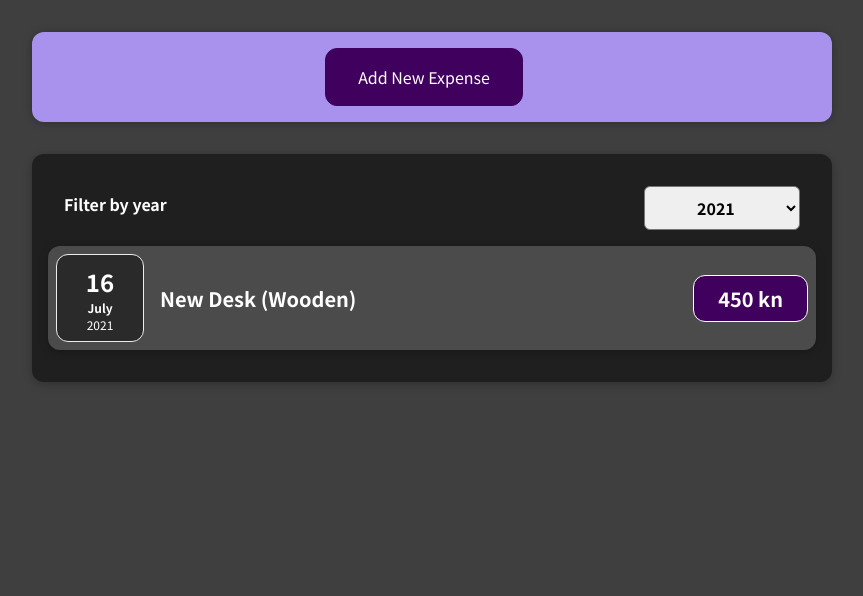
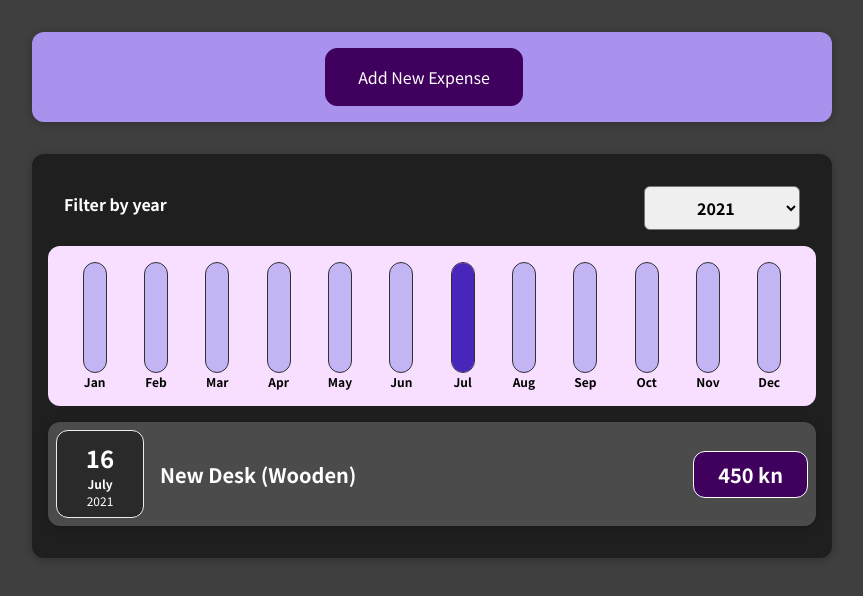
Before and after one commit to HrvojeSimanovic/my_expense_app_react, a React (Create React App) app: page / in a window 1280 px wide. Shown: the top 596 px of the page, without its empty margins (208-1071 px from the left). Built offline with nearby package versions, Linux system fonts and the light colour scheme.

Commit message:
zavrsena chart komponenta

```diff
--- a/src/components/Chart/Chart.js
+++ b/src/components/Chart/Chart.js
@@ -4,13 +4,16 @@
 import "./Chart.css";
 
 const Chart = (props) => {
+  const dataPointValues = props.dataPoints.map((dataPoint) => dataPoint.value);
+  const totalMaximum = Math.max(...dataPointValues);
+
   return (
     <div className="chart">
-      {props.dataPoint.map((dataPoint) => (
+      {props.dataPoints.map((dataPoint) => (
         <ChartBar
           key={dataPoint.label}
           value={dataPoint.value}
-          maxValue={null}
+          maxValue={totalMaximum}
           label={dataPoint.label}
         />
       ))}
--- a/src/components/Chart/ChartBar.css
+++ b/src/components/Chart/ChartBar.css
@@ -3,6 +3,7 @@
   display: flex;
   flex-direction: column;
   align-items: center;
+  width: 1.5rem;
 }
 
 .chart-bar__inner {
@@ -25,6 +26,6 @@
 
 .chart-bar__label {
   font-weight: bold;
-  font-size: 0.5rem;
+  font-size: 0.75rem;
   text-align: center;
 }
--- a/src/components/Chart/ChartBar.js
+++ b/src/components/Chart/ChartBar.js
@@ -5,16 +5,19 @@
 const ChartBar = (props) => {
   let barFillHeight = "0%";
 
-  if (props.max > 0) {
+  if (props.maxValue > 0) {
     barFillHeight = Math.round((props.value / props.maxValue) * 100) + "%";
   }
 
   return (
     <div className="chart-bar">
       <div className="chart-bar__inner">
-        <div className="chart-bar__fill"></div>
-        <div className="chart-bar__label">{props.label}</div>
+        <div
+          className="chart-bar__fill"
+          style={{ height: barFillHeight }}
+        ></div>
       </div>
+      <div className="chart-bar__label">{props.label}</div>
     </div>
   );
 };
--- a/src/components/Expeneses/Expenses.js
+++ b/src/components/Expeneses/Expenses.js
@@ -2,6 +2,7 @@
 
 import Card from "../UI/Card";
 import "./Expenses.css";
+import ExpensesChart from "./ExpensesChart";
 import ExpensesFilter from "./ExpensesFilter";
 import ExpensesList from "./ExpensesList";
 
@@ -20,6 +21,7 @@
     <div>
       <Card className="expenses">
         <ExpensesFilter defYear={year} onSelectedYear={onSelectedYearHandler} />
+        <ExpensesChart expenses={filteredYear} />
         <ExpensesList items={filteredYear} />
       </Card>
     </div>
--- /dev/null
+++ b/src/components/Expeneses/ExpensesChart.js
@@ -0,0 +1,29 @@
+import React from "react";
+
+import Chart from "../Chart/Chart";
+
+const ExpensesChart = (props) => {
+  const chartDataPoint = [
+    { label: "Jan", value: 0 },
+    { label: "Feb", value: 0 },
+    { label: "Mar", value: 0 },
+    { label: "Apr", value: 0 },
+    { label: "May", value: 0 },
+    { label: "Jun", value: 0 },
+    { label: "Jul", value: 0 },
+    { label: "Aug", value: 0 },
+    { label: "Sep", value: 0 },
+    { label: "Oct", value: 0 },
+    { label: "Nov", value: 0 },
+    { label: "Dec", value: 0 },
+  ];
+
+  for (const expense of props.expenses) {
+    const expenseMonth = expense.date.getMonth();
+    chartDataPoint[expenseMonth].value += expense.amount;
+  }
+
+  return <Chart dataPoints={chartDataPoint} />;
+};
+
+export default ExpensesChart;
--- a/src/components/Expeneses/ExpensesFilter.js
+++ b/src/components/Expeneses/ExpensesFilter.js
@@ -12,10 +12,10 @@
       <div className="expenses-filter__control">
         <label>Filter by year</label>
         <select value={props.defYear} onChange={yearChangeHandler}>
-          <option value="2022">2022</option>
           <option value="2021">2021</option>
           <option value="2020">2020</option>
           <option value="2019">2019</option>
+          <option value="2018">2018</option>
         </select>
       </div>
     </div>
--- a/src/components/NewExpense/ExpenseForm.js
+++ b/src/components/NewExpense/ExpenseForm.js
@@ -82,8 +82,8 @@
           <input
             type="date"
             value={enteredDate}
-            min="2019-01-01"
-            max="2022-12-31"
+            min="2018-01-01"
+            max="2021-12-31"
             onChange={dateChangeHandler}
           />
         </div>
```
Also changed, not shown: 1 other file (tests, documents, lock files or other folders).
